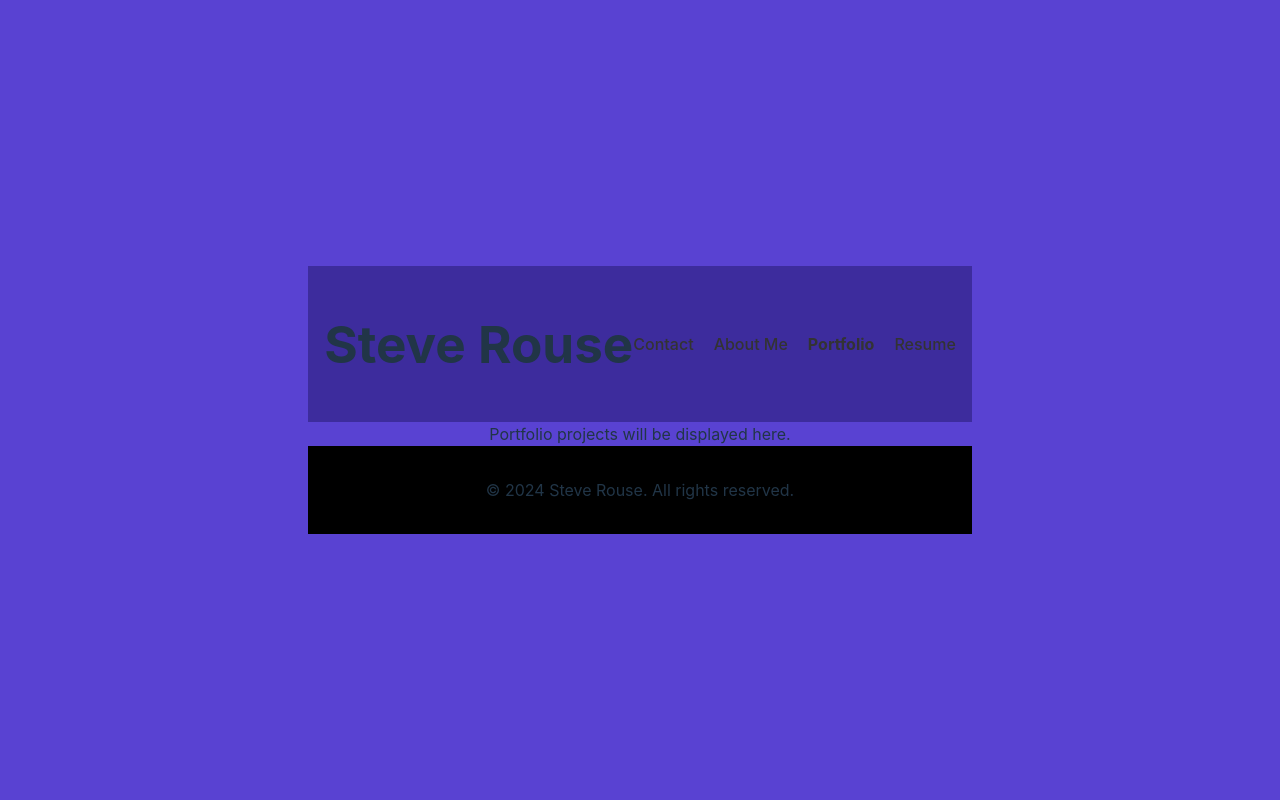
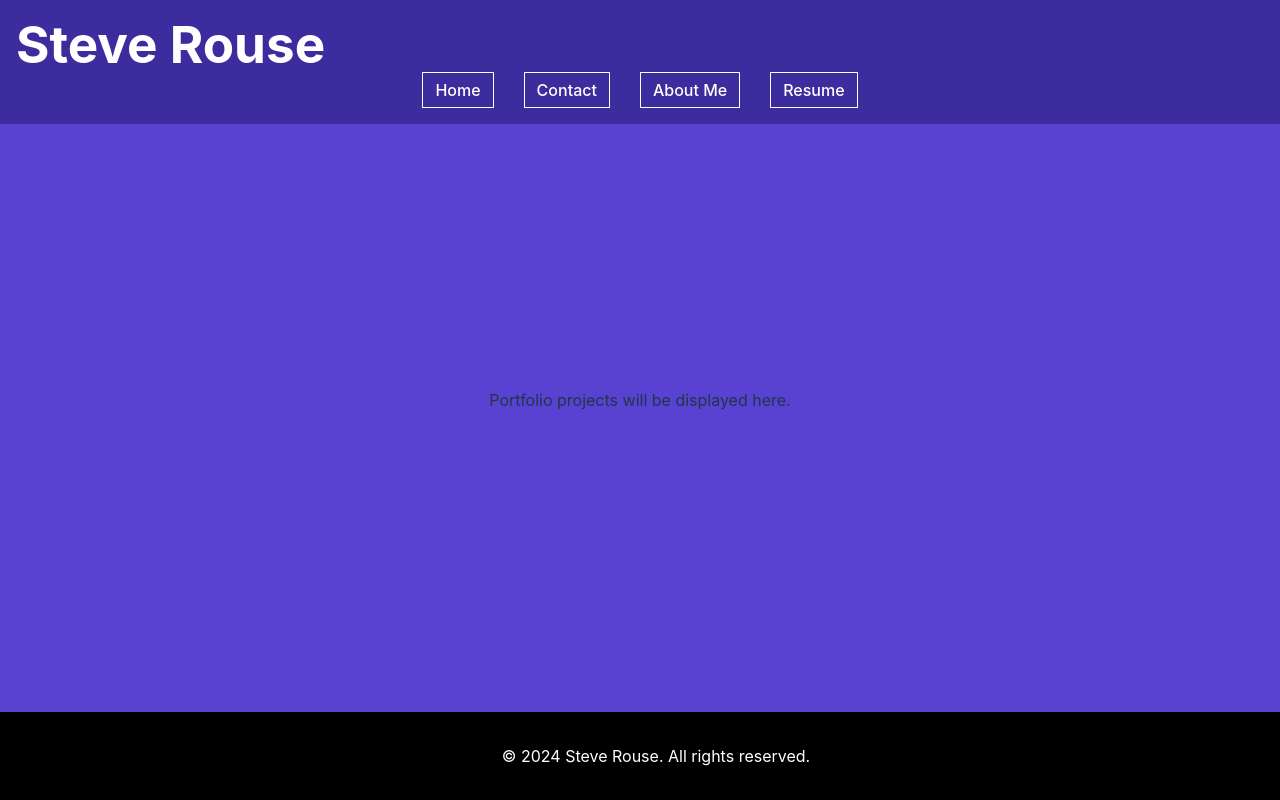
Before and after one commit to stever001/react-portfolio, a React (Vite) app: page /portfolio in a window 1280 px wide. Built offline with nearby package versions, Linux system fonts and the light colour scheme.

Commit message:
updated styles, nav bar

```diff
--- a/src/App.jsx
+++ b/src/App.jsx
@@ -7,6 +7,7 @@ import Contact from './components/Contact/Contact.jsx';
 import AboutMe from './components/AboutMe/AboutMe.jsx';
 import Portfolio from './components/Portfolio/Portfolio.jsx';
 import Resume from './components/Resume/Resume.jsx';
+import CompositeImage from './components/CompositeImage/CompositeImage.jsx';
 import './App.css';
 
 function App() {
--- /dev/null
+++ b/src/components/CompositeImage/CompositeImage.css
@@ -0,0 +1,32 @@
+/* CompositeImage.css */
+.composite-image {
+  display: grid;
+  grid-template-areas: "image";
+  position: relative;
+}
+
+.headshot {
+  width: 100%;
+  height: auto;
+  position: absolute;
+  opacity: 0.2; /* Adjust the opacity to your liking */
+  grid-area: image;
+  transition: transform 1s ease-out; /* Animation transition */
+}
+
+.red-filter {
+  filter: sepia(1) hue-rotate(-70deg) saturate(5);
+  mix-blend-mode: multiply;
+}
+.yellow-filter {
+  filter: sepia(1) hue-rotate(20deg) saturate(5);
+  mix-blend-mode: multiply;
+}
+.blue-filter {
+  filter: sepia(1) hue-rotate(210deg) saturate(5);
+  mix-blend-mode: multiply;
+}
+
+.composite-image:hover .headshot {
+  transform: rotate(var(--mouse-x)) rotateY(var(--mouse-y));
+}
--- /dev/null
+++ b/src/components/CompositeImage/CompositeImage.jsx
@@ -0,0 +1,37 @@
+import React, { useState, useEffect } from 'react';
+import './CompositeImage.css';
+
+const CompositeImage = ({ imageSrc }) => {
+  const [mousePosition, setMousePosition] = useState({ x: 0, y: 0 });
+
+  useEffect(() => {
+    const handleMouseMove = (event) => {
+      const mouseX = event.clientX - (window.innerWidth / 2);
+      const mouseY = event.clientY - (window.innerHeight / 2);
+
+      setMousePosition({
+        x: mouseX / 50,
+        y: mouseY / 50,
+      });
+    };
+
+    window.addEventListener('mousemove', handleMouseMove);
+
+    return () => {
+      window.removeEventListener('mousemove', handleMouseMove);
+    };
+  }, []);
+
+  return (
+    <div className="composite-image" style={{
+      '--mouse-x': `${mousePosition.x}deg`,
+      '--mouse-y': `${mousePosition.y}deg`
+    }}>
+      <img src={imageSrc} alt="Red copy of headshot" className="headshot red-filter" />
+      <img src={imageSrc} alt="Yellow copy of headshot" className="headshot yellow-filter" />
+      <img src={imageSrc} alt="Blue copy of headshot" className="headshot blue-filter" />
+    </div>
+  );
+};
+
+export default CompositeImage;
--- a/src/components/Footer/Footer.css
+++ b/src/components/Footer/Footer.css
@@ -1,6 +1,12 @@
-/* Example styling */
+/* Footer.css */
 footer {
-    text-align: center;
-    padding: 1rem;
-    background-color:black
-  }
+  text-align: center;
+  padding: 1rem;
+  background-color: black;
+  color: white; /* Assuming you want white text for contrast */
+  width: 100%;
+  /* Makes the footer stick to the bottom */
+  position: fixed;
+  bottom: 0;
+  left: 0;
+}
--- a/src/components/Header/Header.css
+++ b/src/components/Header/Header.css
@@ -1,10 +1,33 @@
-/* Example styling */
+/* /Header/Header.css */
+
 header {
-    display: flex;
-    justify-content: space-between;
-    align-items: center;
-    padding: 1rem;
-    background-color: #3d2c9d;
-    color: #00bde3
-    font-size: 30px;
+  display: flex;
+  flex-direction: column; /* Aligns children (h1 and Navigation) in a vertical column */
+  justify-content: space-between; /* Spaces out the h1 and Navigation */
+  align-items: flex-start; /* Aligns items to the start (left) */
+  text-align: left; /* Ensures text alignment is to the left for the h1 */
+  padding: 1rem;
+  background-color: #3d2c9d;
+  color: white;
+  position: fixed;
+  top: 0;
+  left: 0;
+  width: 100%;
+  box-sizing: border-box;
+  z-index: 1000;
+}
+
+h1 {
+  margin: 0;
+  padding-right: 1rem; /* Provides some spacing next to h1, if needed */
+}
+
+@media (max-width: 768px) {
+  header {
+    padding: 0.5rem;
   }
+
+  h1 {
+    font-size: 1.2rem; /* Adjusts h1 font size for smaller screens */
+  }
+}
--- a/src/components/Header/Header.jsx
+++ b/src/components/Header/Header.jsx
@@ -1,6 +1,6 @@
 import React from 'react';
-import Navigation from '../Navigation/Navigation'; // Adjust the path if necessary
-import './Header.css'; // Assume you also have a CSS file for styling
+import Navigation from '../Navigation/Navigation';
+import './Header.css'; // Importing Header-specific styles
 
 function Header() {
   return (
--- a/src/components/Home/Home.jsx
+++ b/src/components/Home/Home.jsx
@@ -2,7 +2,12 @@ import React from 'react';
 import './Home.css'; // If you have a corresponding CSS file for Home
 
 function Home() {
-  return <div>Welcome to my portfolio!</div>;
+  return (
+    <div className="home-container">
+      <h1>Welcome to my portfolio!</h1>
+      {/* You can add more content here */}
+    </div>
+  );
 }
 
-export default Home;
+export default Home
--- a/src/components/Navigation/Navigation.css
+++ b/src/components/Navigation/Navigation.css
@@ -1,16 +1,49 @@
-/* Example styling */
+/* /Navigation/Navigation.css */
+
+nav {
+  width: 100%;
+  display: flex;
+  justify-content: center; /* Centers navigation items by default */
+  padding: 0;
+}
+
 nav ul {
-    list-style: none;
-    padding: 0;
-    display: flex;
-    gap: 20px;
+  list-style: none;
+  padding: 0;
+  margin: 0;
+  display: flex;
+  justify-content: center; /* Centers the list items horizontally */
+  gap: 30px; /* Space between navigation items */
+}
+
+/* Target the <a> tags directly to change text color and add border */
+nav ul li a {
+  color: white; /* Sets the text color of links to white */
+  text-decoration: none; /* Removes the underline from links */
+  padding: 5px 12px; /* Adjust padding to control the size of the border box */
+  border: 1px solid white; /* Adds a border around each navigation item */
+  display: inline-block; /* Changes display to inline-block for padding and border */
+  transition: all 0.3s ease; /* Smooth transition for hover effects */
+}
+
+/* Add hover effects or other styles as needed */
+nav ul li a:hover {
+  color: #aaf1c3; /* Example: Change text color on hover */
+  background-color: #282828; /* Example: Change background color on hover */
+}
+
+@media (max-width: 768px) {
+  nav, nav ul {
+    font-size: 0.8rem; /* Smaller font size for navigation items */
+    justify-content: flex-start; /* Aligns navigation items to the left */
   }
 
-  nav ul li a {
-    text-decoration: none;
-    color: #333;
+  nav ul {
+    gap: 18px; /* Adjusts the gap between navigation items for smaller screens */
   }
 
-  nav ul li a.active {
-    font-weight: bold;
+  /* Optional: Adjust navigation item properties for smaller screens */
+  nav ul li a {
+    padding: 3px 5px; /* Adjusts padding for smaller screens */
   }
+}
--- a/src/components/Navigation/Navigation.jsx
+++ b/src/components/Navigation/Navigation.jsx
@@ -1,15 +1,56 @@
+// import React from 'react';
+// import './Navigation.css'; // Importing Navigation-specific styles
+
+// function Navigation() {
+//   return (
+//     <nav>
+//       <ul>
+//         <li><a href="/contact">Contact</a></li>
+//         <li><a href="/about-me">About Me</a></li>
+//         <li><a href="/portfolio">Portfolio</a></li>
+//         <li><a href="/resume">Resume</a></li>
+//       </ul>
+//     </nav>
+//   );
+// }
+
+// export default Navigation;
+
 import React from 'react';
-import { NavLink } from 'react-router-dom'; // Using react-router for navigation
-import './Navigation.css'; // Your CSS file for styling
+import { Link, useLocation } from 'react-router-dom';
+import './Navigation.css'; // Ensure the path is correct
 
 function Navigation() {
+  const location = useLocation(); // Gets the current location object
+  const currentPath = location.pathname; // Extracts the pathname from the location object
+
+  // Define your navigation links
+  const navLinks = [
+    { path: "/", label: "Home" },
+    { path: "/contact", label: "Contact" },
+    { path: "/about-me", label: "About Me" },
+    { path: "/portfolio", label: "Portfolio" },
+    { path: "/resume", label: "Resume" },
+  ];
+
+  // Filter out the link to the current page, and ensure "Home" is included
+  const filteredLinks = navLinks.filter(link => link.path !== currentPath);
+
+  // If we're not on the Home page, ensure the length is 4 by removing the extra link
+  if (currentPath !== "/" && filteredLinks.length > 4) {
+    filteredLinks.pop(); // Removes the last link if we're not on Home and have more than 4 links
+  }
+
   return (
     <nav>
       <ul>
-        <li><NavLink to="/contact">Contact</NavLink></li>
-        <li><NavLink to="/about-me">About Me</NavLink></li>
-        <li><NavLink to="/portfolio">Portfolio</NavLink></li>
-        <li><NavLink to="/resume">Resume</NavLink></li>
+        {filteredLinks.map((link, index) => (
+          <li key={index}>
+            <Link to={link.path} style={{ color: 'white', textDecoration: 'none' }}>
+              {link.label}
+            </Link>
+          </li>
+        ))}
       </ul>
     </nav>
   );
```
Also changed, not shown: src/assets/steve-headshot.jpg (added).
